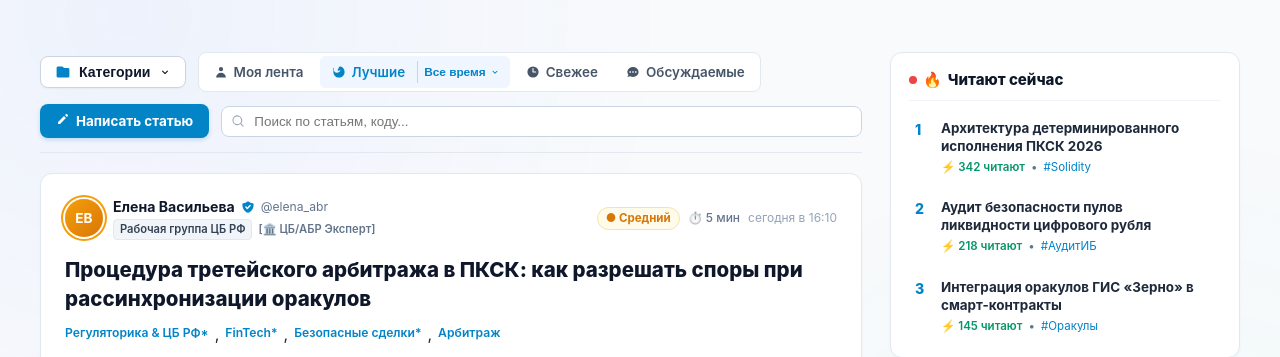
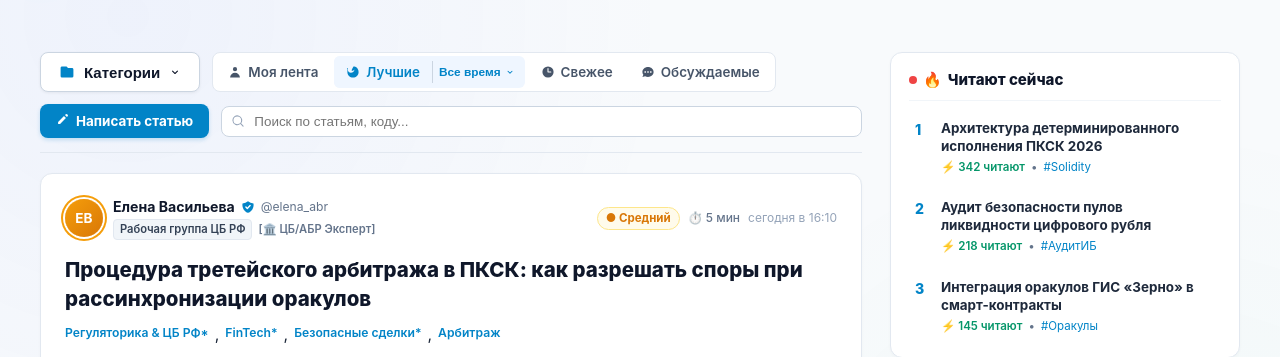
Before and after one commit to Th3Dem/smartcontractum, a FastAPI app: page /feed in a window 1280 px wide. Shown: the part 64-421 px from the top of the page. Run offline with FastAPI, Linux system fonts and the light colour scheme.

Commit message:
style(feed): enlarge categories dropdown button for enhanced visual presence and clickability

```diff
--- a/frontend/static/css/forum_social.css
+++ b/frontend/static/css/forum_social.css
@@ -74,17 +74,19 @@ body.light-theme-feed {
 .btn-categories-dropdown {
     display: inline-flex;
     align-items: center;
-    gap: 8px;
-    padding: 7px 14px;
+    gap: 9px;
+    padding: 9px 18px;
     background: #ffffff;
     border: 1px solid #cbd5e1;
     border-radius: 8px;
     color: #0f172a;
-    font-size: 0.88rem;
-    font-weight: 600;
+    font-size: 0.94rem;
+    font-weight: 700;
     cursor: pointer;
     transition: all 0.15s ease;
-    box-shadow: 0 1px 2px rgba(0, 0, 0, 0.04);
+    box-shadow: 0 1px 3px rgba(0, 0, 0, 0.06);
+    min-height: 40px;
+    box-sizing: border-box;
 }
 
 .btn-categories-dropdown:hover,
--- a/frontend/templates/forum/index.html
+++ b/frontend/templates/forum/index.html
@@ -3,7 +3,7 @@
 {% block title %}{{ page_title or 'База знаний и лента статей Habr 2.0 — SmartContractum' }}{% endblock %}
 
 {% block extra_css %}
-<link rel="stylesheet" href="/static/css/forum_social.css?v=2.2.2">
+<link rel="stylesheet" href="/static/css/forum_social.css?v=2.2.3">
 <!-- Schema.org JSON-LD Collection Markup -->
 <script type="application/ld+json">
 {
```
